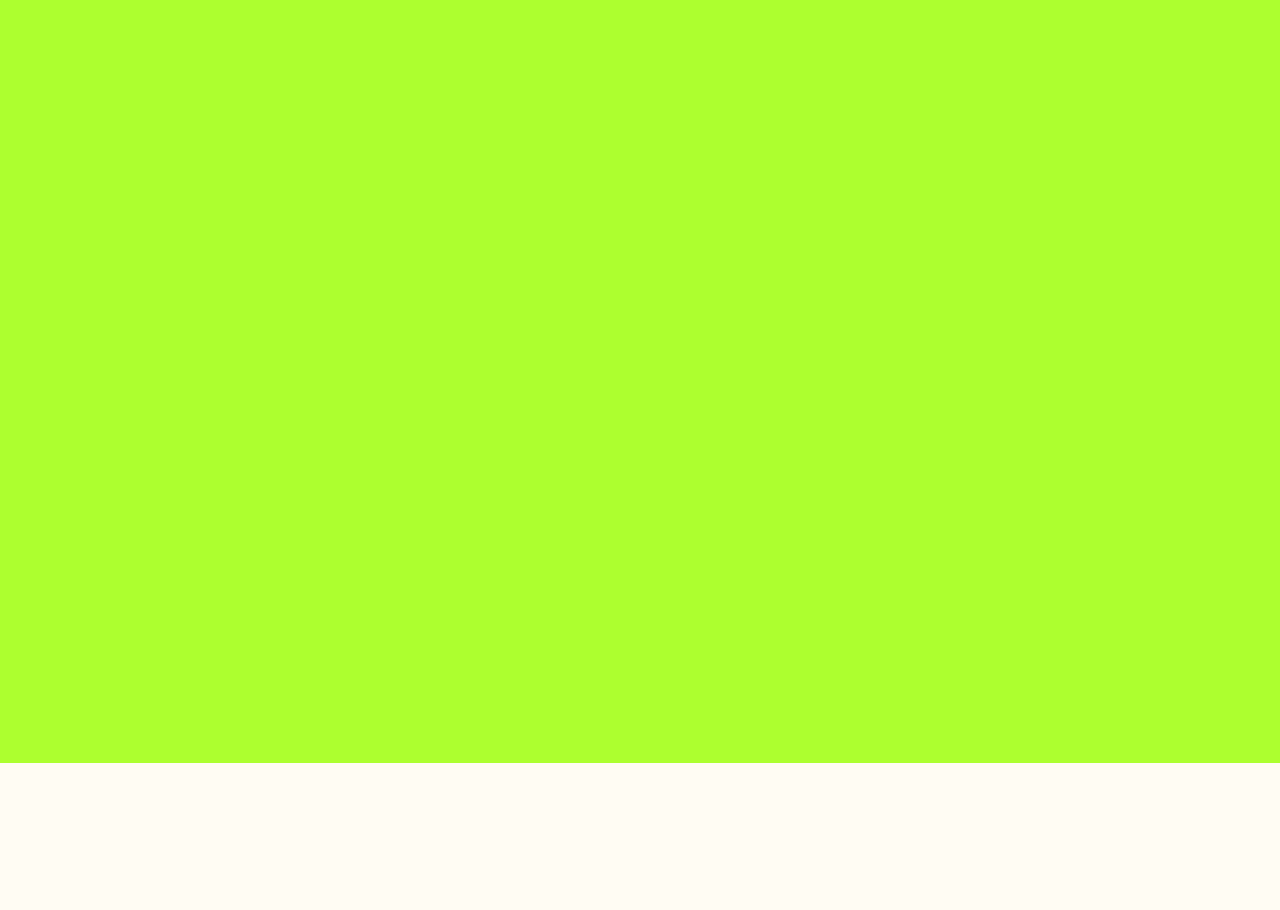
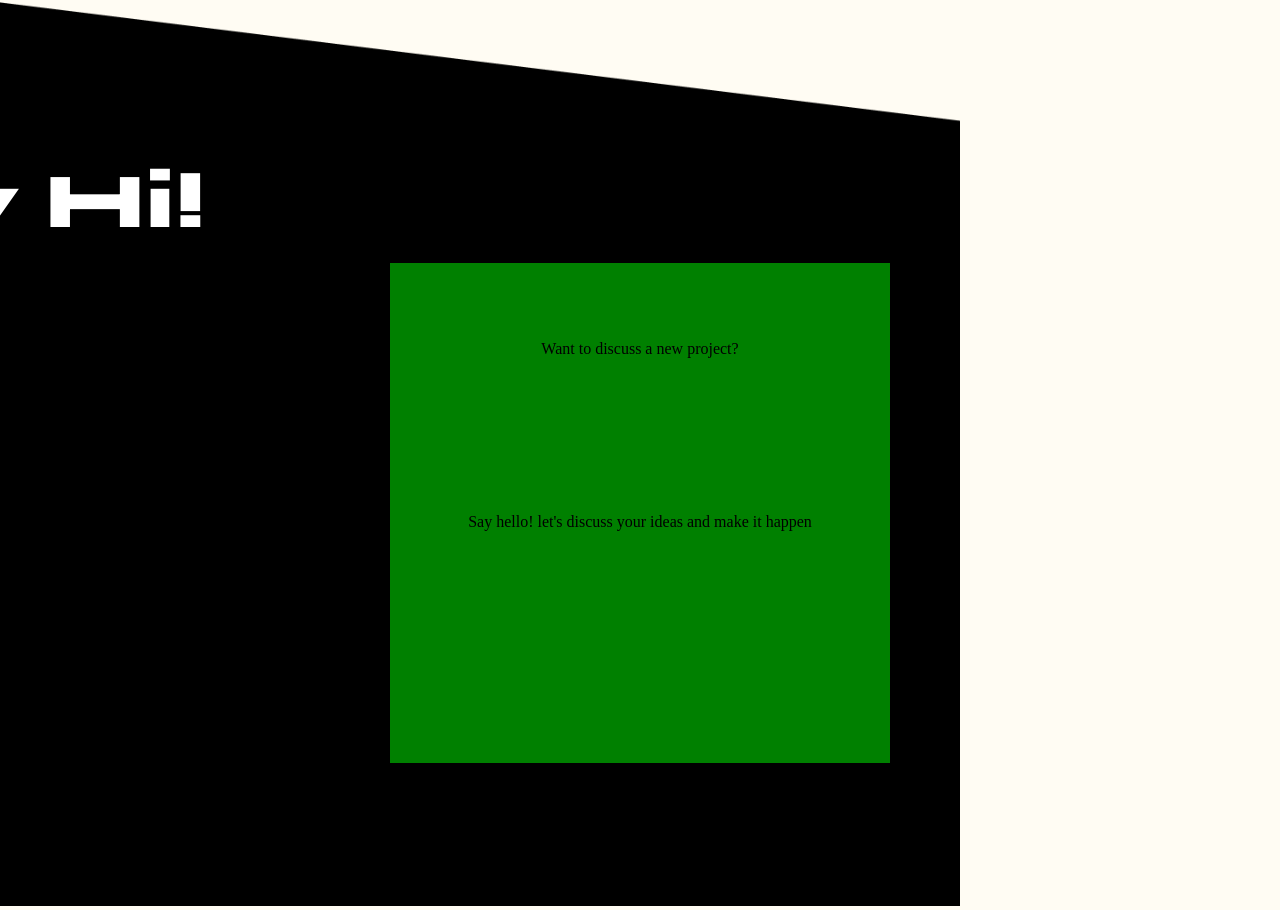
Before and after one commit to GaborHozleiter/portfolio, an Angular app: page / in a window 1280 px wide. Shown: the part 4809-5719 px from the top of the page. Before the commit the page ends 5572 px from the top, so only its background shows below. Built offline with nearby package versions, Linux system fonts and the light colour scheme.

Commit message:
continuation of the construction of the contact component

```diff
--- a/src/app/contact/contact.component.html
+++ b/src/app/contact/contact.component.html
@@ -1,3 +1,19 @@
 <div class="contact-cont">
+    <div class="aslant-bg-cont">
+        <img src="../../assets/img/Rectangle 5.png" class="aslant-bg">
+    </div>
+    <div class="say-hi-cont">
+        <span class="say-hi">Say Hi!</span>
+    </div>
+    <div class="contactform-cont">
+        <div>
+            <span>Want to discuss a new project?</span>
+        </div>
+        <div>
+            <span>Say hello! let's discuss your ideas and make it happen</span>
+        </div>
+        <div class="contactform">
 
+        </div>
+    </div>
 </div>
--- a/src/app/contact/contact.component.scss
+++ b/src/app/contact/contact.component.scss
@@ -1,8 +1,46 @@
 .contact-cont {
     height: 100vh;
     position: relative;
-    background-color: greenyellow;
+}
+
+.aslant-bg-cont {
+    position: absolute;
+    left: calc((100vw - 1920px) / 2);
     width: 1920px;
+    top: 0;
+}
+
+.aslant-bg {
+    width: 1920px;
+}
+
+.say-hi-cont {
+    position: absolute;
+    left: calc((100vw - 1720px) / 2);
+    top: 200px;
+}
+
+.say-hi {
+    font-family: 'Syne';
+    font-size: 78px;
+    font-weight: 800;
+    line-height: 78px;
+    letter-spacing: 0.01em;
+    text-align: center;
+    color: white;
+}
+
+.contactform-cont {
+    position: absolute;
+    width: 500px;
+    height: 500px;
+    top: 300px;
+    left: calc(50vw - 250px);
+    background-color: green;
+    display: flex;
+    justify-content: space-around;
+    align-items: center;
+    flex-direction: column;
 }
 
 @media(max-width:1920px){
```
Also changed, not shown: src/assets/img/Rectangle 5.png (added).
